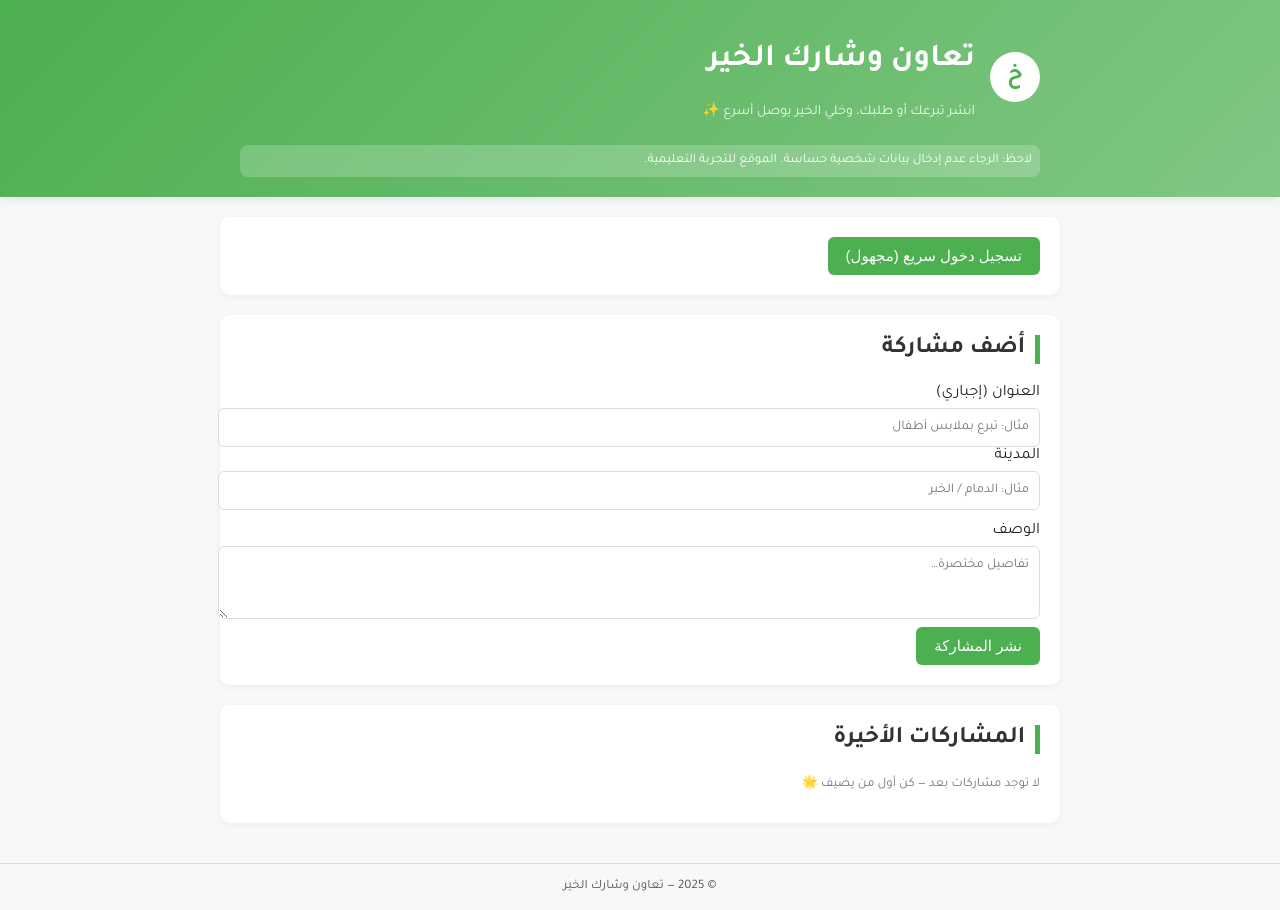
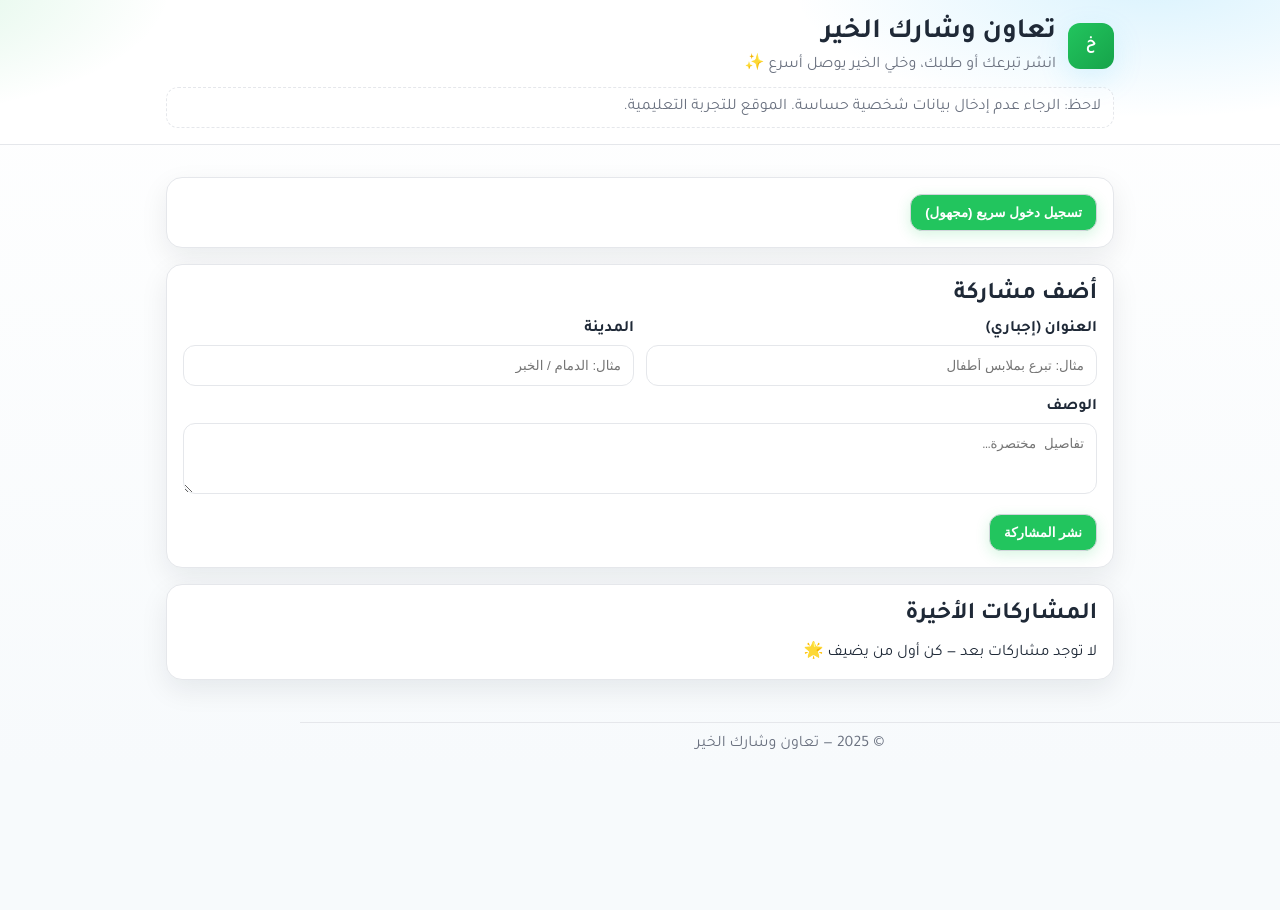
Before and after one commit to rihnna20030-debug/http-taawon-good.github.io, a plain HTML site: page index.html in a window 1280 px wide. After the commit the page ends 800 px from the top, so only its background shows below. Drawn offline with Linux system fonts and the light colour scheme.

Commit message:
Update style.css

```diff
--- a/style.css
+++ b/style.css
@@ -1,135 +1,117 @@
-/* 🌟 إعداد الخط */
-body {
-  font-family: "Tajawal", sans-serif;
-  background: #f6f8fa;
-  margin: 0;
-  padding: 0;
-  color: #222;
+/* ===== ألوان وخط مريحة ===== */
+:root{
+  --bg:#f7fafc;         /* خلفية عامة */
+  --ink:#1f2937;        /* نص رئيسي */
+  --muted:#6b7280;      /* نص ثانوي */
+  --panel:#ffffff;      /* بطاقات */
+  --border:#e5e7eb;     /* حدود لطيفة */
+  --brand:#22c55e;      /* أخضر أساسي */
+  --brand-ink:#16a34a;  /* أخضر أدكن */
+  --accent:#38bdf8;     /* أزرق للسهوه */
+  --glow: 0 10px 30px rgba(56,189,248,.15);
+  --shadow: 0 10px 28px rgba(17,24,39,.08);
 }
 
-/* 🟦 رأس الصفحة (الهيدر) */
-.hero {
-  background: linear-gradient(135deg, #4caf50, #81c784);
-  color: white;
-  padding: 20px 0;
-  box-shadow: 0 2px 10px rgba(0,0,0,0.1);
+*{box-sizing:border-box}
+html,body{
+  margin:0;padding:0;background:var(--bg);color:var(--ink);
+  font-family:"Tajawal",system-ui,Arial
 }
 
-.hero .container {
-  width: 90%;
-  max-width: 800px;
-  margin: auto;
+/* حبيبات هادئة للخلفية */
+body{
+  background-image:
+    radial-gradient(12px 12px at 20% 10%, rgba(56,189,248,.10) 0, transparent 60%),
+    radial-gradient(12px 12px at 80% 0%, rgba(34,197,94,.10) 0, transparent 60%),
+    linear-gradient(#ffffff,#f7fafc);
 }
 
-.brand {
-  display: flex;
-  align-items: center;
-  gap: 15px;
+.container{max-width:980px;margin:0 auto;padding:16px}
+
+/* ===== الهيدر (فاتح ومريح) ===== */
+.hero{
+  background:
+    radial-gradient(600px 220px at 90% -10%, rgba(56,189,248,.18) 0, transparent 60%),
+    radial-gradient(500px 220px at -10% -10%, rgba(34,197,94,.16) 0, transparent 60%),
+    #fff;
+  border-bottom:1px solid var(--border);
+}
+.brand{display:flex;align-items:center;gap:12px}
+.logo{
+  width:46px;height:46px;border-radius:12px;color:#fff;font-weight:800;
+  display:grid;place-items:center;
+  background:linear-gradient(135deg,var(--brand),var(--brand-ink));
+  box-shadow:var(--glow)
+}
+h1{margin:0 0 2px;font-size:28px}
+.subtitle{margin:0;color:var(--muted)}
+.notice{
+  margin-top:12px;padding:10px 12px;border:1px dashed var(--border);
+  border-radius:12px;background:#ffffffa0;color:var(--muted)
 }
 
-.logo {
-  background: white;
-  color: #4caf50;
-  border-radius: 50%;
-  width: 50px;
-  height: 50px;
-  font-weight: bold;
-  font-size: 24px;
-  display: flex;
-  align-items: center;
-  justify-content: center;
+/* ===== بطاقات ===== */
+.card{
+  background:var(--panel);
+  border:1px solid var(--border);
+  border-radius:16px;
+  padding:16px;margin-top:16px;
+  box-shadow:var(--shadow);
+}
+.card-title{margin:0 0 10px}
+
+/* ===== أزرار بحركة نعومة ===== */
+.btn{
+  padding:10px 14px;border-radius:12px;border:1px solid #d1d5db;
+  background:var(--brand);color:#fff;font-weight:700;cursor:pointer;
+  transition:filter .18s ease, transform .06s ease, box-shadow .18s ease;
+  box-shadow: 0 4px 14px rgba(34,197,94,.18);
+}
+.btn:hover{filter:brightness(1.05)}
+.btn:active{transform:translateY(1px)}
+.btn.glow:hover{box-shadow:0 8px 24px rgba(34,197,94,.25)}
+
+/* ===== حقول ونموذج ===== */
+label{display:block;font-weight:600}
+input,textarea,select{
+  width:100%;padding:12px;margin-top:6px;border-radius:12px;
+  border:1px solid var(--border);background:#fff;color:var(--ink)
+}
+textarea{resize:vertical}
+.form-grid{display:grid;gap:12px;grid-template-columns:1fr 1fr}
+@media(max-width:720px){.form-grid{grid-template-columns:1fr}}
+.actions{margin-top:12px}
+
+/* ===== شبكة المشاركات ===== */
+.posts{display:grid;gap:14px;grid-template-columns:1fr 1fr}
+@media(max-width:900px){.posts{grid-template-columns:1fr}}
+
+.post{
+  background:#fff;border:1px solid var(--border);border-radius:14px;padding:14px;
+  box-shadow:var(--shadow);
+  transform:translateY(4px);opacity:0;
+  animation:fadeUp .45s ease forwards;  /* تظهر بنعومة */
+}
+.post:hover{transform:translateY(-1px); transition: transform .12s ease}
+.post h4{margin:6px 0 6px}
+.meta{font-size:13px;color:var(--muted)}
+
+/* رأس البطاقة: الشارة + الوقت */
+.post-head{display:flex;justify-content:space-between;align-items:center;margin-bottom:6px}
+
+.badge{
+  display:inline-block;padding:5px 10px;border-radius:999px;font-size:12px;font-weight:700;
+  border:1px solid #e5e7eb;background:#fff;color:#111
+}
+.badge.green{ background:#e8f8ef;border-color:#c7f0d9;color:#167c43 }
+.badge.yellow{ background:#fff7e6;border-color:#fde1a8;color:#8a5b00 }
+.badge.blue{ background:#eaf4ff;border-color:#cfe6ff;color:#0b63a8 }
+
+.footer{
+  color:var(--muted);margin:26px 0;border-top:1px solid var(--border);padding-top:12px;text-align:center
 }
 
-.subtitle {
-  font-size: 14px;
-  opacity: 0.9;
+/* ===== حركات/أنيميشن ===== */
+@keyframes fadeUp{
+  to { transform:translateY(0); opacity:1; }
 }
-
-.notice {
-  margin-top: 10px;
-  background: rgba(255,255,255,0.2);
-  padding: 8px;
-  border-radius: 8px;
-  font-size: 13px;
-}
-
-/* 💬 البطاقات */
-.card {
-  background: white;
-  border-radius: 10px;
-  box-shadow: 0 2px 6px rgba(0,0,0,0.05);
-  padding: 20px;
-  margin: 20px auto;
-  width: 90%;
-  max-width: 800px;
-}
-
-.card-title {
-  margin-top: 0;
-  border-right: 5px solid #4caf50;
-  padding-right: 10px;
-  color: #333;
-}
-
-/* 🧾 النماذج */
-input, textarea {
-  width: 100%;
-  padding: 10px;
-  border: 1px solid #ddd;
-  border-radius: 6px;
-  font-family: inherit;
-  margin-top: 5px;
-}
-
-button, .btn {
-  background: #4caf50;
-  border: none;
-  color: white;
-  padding: 10px 18px;
-  border-radius: 6px;
-  cursor: pointer;
-  transition: 0.3s;
-  font-size: 15px;
-}
-
-button:hover, .btn:hover {
-  background: #388e3c;
-}
-
-/* 🧱 المشاركات */
-.posts {
-  display: grid;
-  gap: 15px;
-  margin-top: 10px;
-}
-
-.posts .card {
-  border-left: 4px solid #4caf50;
-}
-
-/* 🔸 النصوص */
-.muted {
-  color: #777;
-  font-size: 13px;
-}
-
-/* 🦶 التذييل */
-.footer {
-  text-align: center;
-  padding: 15px;
-  font-size: 13px;
-  color: #555;
-  margin-top: 40px;
-  border-top: 1px solid #ddd;
-}
-
-/* 📱 للجوال */
-@media (max-width: 600px) {
-  .brand {
-    flex-direction: column;
-    text-align: center;
-  }
-  .logo {
-    margin-bottom: 10px;
-  }
-}
```
